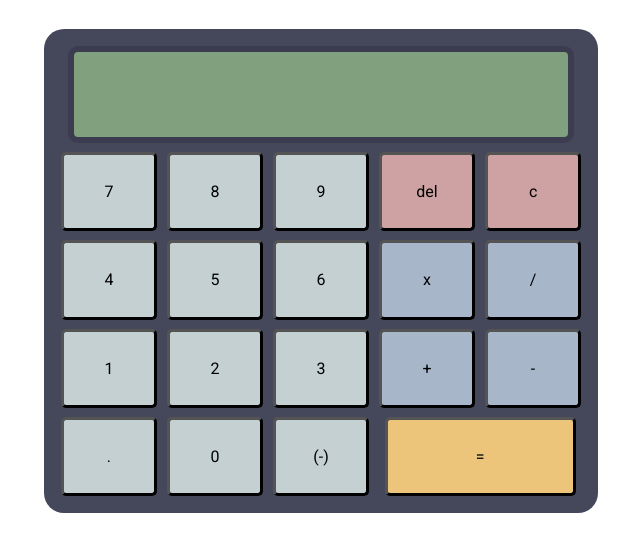
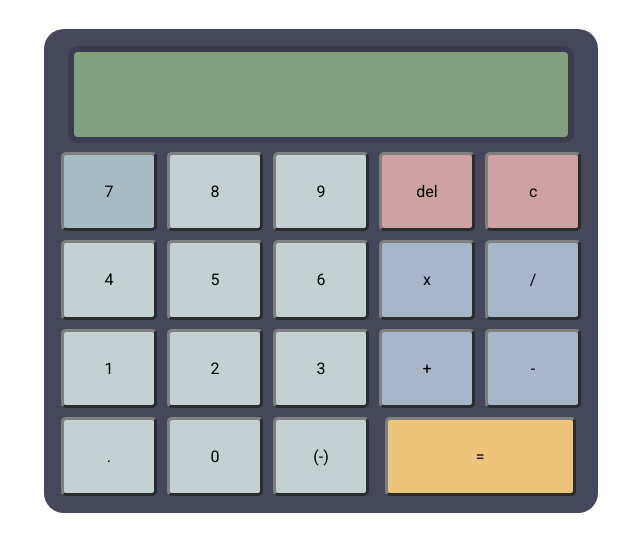
Before and after one commit to MOONtyzoo/odin-calculator, a plain HTML site: page index.html in a window 1280 px wide. In both pictures the pointer is over the button 427 px from the left and 291 px from the top of the page. Shown: the part 100-652 px from the top of the page, without its empty margins (319-959 px from the left). Drawn offline with Linux system fonts and the light colour scheme.

Commit message:
Button hover and click states

```diff
--- a/styles.css
+++ b/styles.css
@@ -68,7 +68,7 @@ button {
 
     border-style: outset;
     border-width: 3px;
-    border-color: rgb(0, 0, 0);
+    border-color: rgb(128, 128, 128);
 
     border-radius: 5px;
 
@@ -78,18 +78,34 @@ button {
     font-size-adjust: initial;
 }
 
+button:active {
+    border-style:inset
+}
+
 .numpad {
     background-color: rgb(197, 208, 211);
+}
+.numpad:hover {
+    background-color: rgb(166, 188, 194);
 }
 
 .operation {
     background-color: rgb(168, 182, 202);
 }
+.operation:hover {
+    background-color: rgb(128, 150, 180);
+}
 
 .equals {
     background-color:rgb(236, 196, 122);
+}
+.equals:hover {
+    background-color:rgb(201, 157, 77);
 }
 
 .removing {
     background-color: rgb(206, 162, 162);
 }
+.removing:hover {
+    background-color: rgb(177, 115, 115);
+}
```
